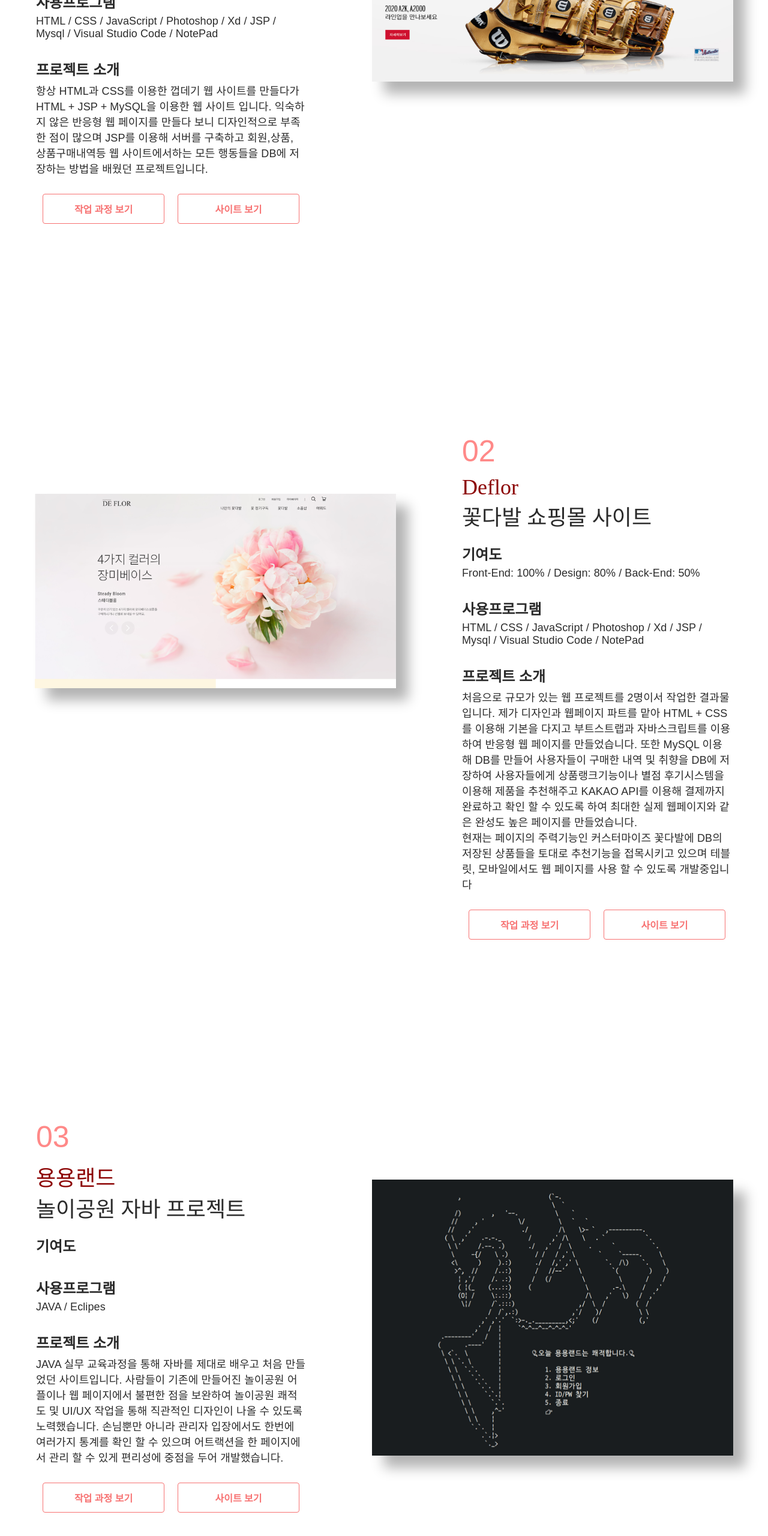
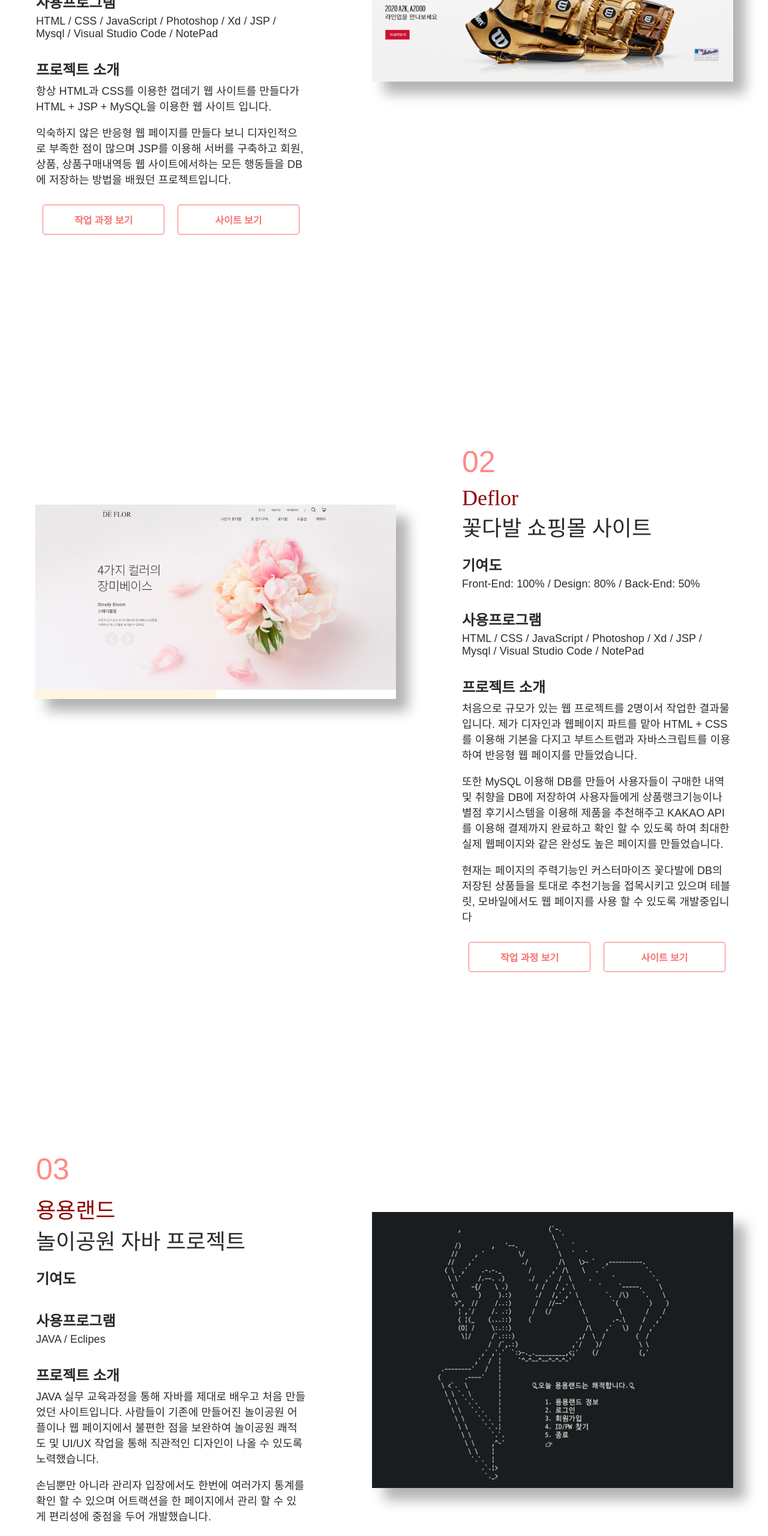
Before and after one commit to syeon-k/portfolio, a plain HTML site: page Port/main.html in a window 1280 px wide. Shown: the part 3500-6060 px from the top of the page at 60% size. Drawn offline with nearby package versions, Linux system fonts and the light colour scheme; some icons are missing; a web font is replaced by a local one.

Commit message:
Update main.html

```diff
--- a/Port/main.html
+++ b/Port/main.html
@@ -210,7 +210,9 @@
               <li>
                 <h2>프로젝트 소개</h2>
                 <p>
-                  항상 HTML과 CSS를 이용한 껍데기 웹 사이트를 만들다가 HTML + JSP + MySQL을 이용한 웹 사이트 입니다. 익숙하지 않은 반응형 웹 페이지를 만들다 보니 디자인적으로 부족한 점이 많으며 JSP를 이용해 서버를 구축하고 회원,상품, 상품구매내역등 웹 사이트에서하는 모든 행동들을 DB에 저장하는 방법을 배웠던 프로젝트입니다.
+                  항상 HTML과 CSS를 이용한 껍데기 웹 사이트를 만들다가 HTML + JSP + MySQL을 이용한 웹 사이트 입니다. </p>
+                  <br>
+                  <p>익숙하지 않은 반응형 웹 페이지를 만들다 보니 디자인적으로 부족한 점이 많으며 JSP를 이용해 서버를 구축하고 회원,상품, 상품구매내역등 웹 사이트에서하는 모든 행동들을 DB에 저장하는 방법을 배웠던 프로젝트입니다.
                 </p>
               </li>
             </ul>
@@ -250,8 +252,10 @@
               <li>
                 <h2>프로젝트 소개</h2>
                 <p>
-                  처음으로 규모가 있는 웹 프로젝트를 2명이서 작업한 결과물입니다. 제가 디자인과 웹페이지 파트를 맡아 HTML + CSS를 이용해 기본을 다지고 부트스트랩과 자바스크립트를 이용하여 반응형 웹 페이지를 만들었습니다. 또한 MySQL 이용해 DB를 만들어 사용자들이 구매한 내역 및 취향을 DB에 저장하여 사용자들에게 상품랭크기능이나 별점 후기시스템을 이용해 제품을 추천해주고 KAKAO API를 이용해 결제까지 완료하고 확인 할 수 있도록 하여 최대한 실제 웹페이지와 같은 완성도 높은 페이지를 만들었습니다.
-                </p>
+                  처음으로 규모가 있는 웹 프로젝트를 2명이서 작업한 결과물입니다. 제가 디자인과 웹페이지 파트를 맡아 HTML + CSS를 이용해 기본을 다지고 부트스트랩과 자바스크립트를 이용하여 반응형 웹 페이지를 만들었습니다.
+                  </p><br>
+                  <p>또한 MySQL 이용해 DB를 만들어 사용자들이 구매한 내역 및 취향을 DB에 저장하여 사용자들에게 상품랭크기능이나 별점 후기시스템을 이용해 제품을 추천해주고 KAKAO API를 이용해 결제까지 완료하고 확인 할 수 있도록 하여 최대한 실제 웹페이지와 같은 완성도 높은 페이지를 만들었습니다.
+                  </p><br>
 
                 <p>
                   현재는 페이지의 주력기능인 커스터마이즈 꽃다발에  DB의 저장된 상품들을 토대로 추천기능을 접목시키고 있으며 테블릿, 모바일에서도 웹 페이지를 사용 할 수 있도록 개발중입니다
@@ -295,7 +299,9 @@
               <li>
                 <h2>프로젝트 소개</h2>
                 <p>
-                  JAVA 실무 교육과정을 통해 자바를 제대로 배우고 처음 만들었던 사이트입니다. 사람들이 기존에 만들어진 놀이공원 어플이나 웹 페이지에서 불편한 점을 보완하여 놀이공원 쾌적도 및 UI/UX 작업을 통해 직관적인 디자인이 나올 수 있도록 노력했습니다. 손님뿐만 아니라 관리자 입장에서도 한번에 여러가지 통계를 확인 할 수 있으며 어트랙션을 한 페이지에서 관리 할 수 있게 편리성에 중점을 두어 개발했습니다.
+                  JAVA 실무 교육과정을 통해 자바를 제대로 배우고 처음 만들었던 사이트입니다. 사람들이 기존에 만들어진 놀이공원 어플이나 웹 페이지에서 불편한 점을 보완하여 놀이공원 쾌적도 및 UI/UX 작업을 통해 직관적인 디자인이 나올 수 있도록 노력했습니다.
+                  </p><br>
+                  <p>손님뿐만 아니라 관리자 입장에서도 한번에 여러가지 통계를 확인 할 수 있으며 어트랙션을 한 페이지에서 관리 할 수 있게 편리성에 중점을 두어 개발했습니다.
                 </p>
               </li>
             </ul>
@@ -334,7 +340,11 @@
               <li>
                 <h2>프로젝트 소개</h2>
                 <p>
-                  SQL 실무교육과정을 통해 웹 페이지없이 SQL기술만 사용하여 만든 학사관리 시스템입니다. ANSI SQL과 Oracle SQL를 사용해 만들었으며 기본적인 모든 구성인원의 학사관리 시스템과 더불어 원생들의 취업률과 기본적인 웹 페이지에서 운영시 필요한 후기,교원평가 등 여러가지 같은 부가적인 요구사항까지 추가하여 만든 DB프로젝트입니다.
+                  SQL 실무교육과정을 통해 웹 페이지없이 SQL기술만 사용하여 만든 학사관리 시스템입니다.
+
+                  </p>
+                  <br>
+                  <p>ANSI SQL과 Oracle SQL를 사용해 만들었으며 기본적인 모든 구성인원의 학사관리 시스템과 더불어 원생들의 취업률과 기본적인 웹 페이지에서 운영시 필요한 후기,교원평가 등 여러가지 같은 부가적인 요구사항까지 추가하여 만든 DB프로젝트입니다.
                 </p>
               </li>
             </ul>
```
